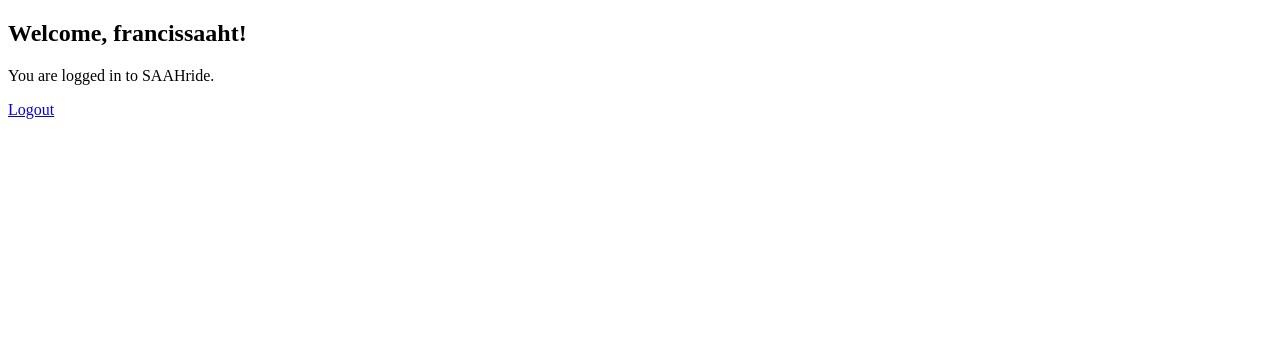
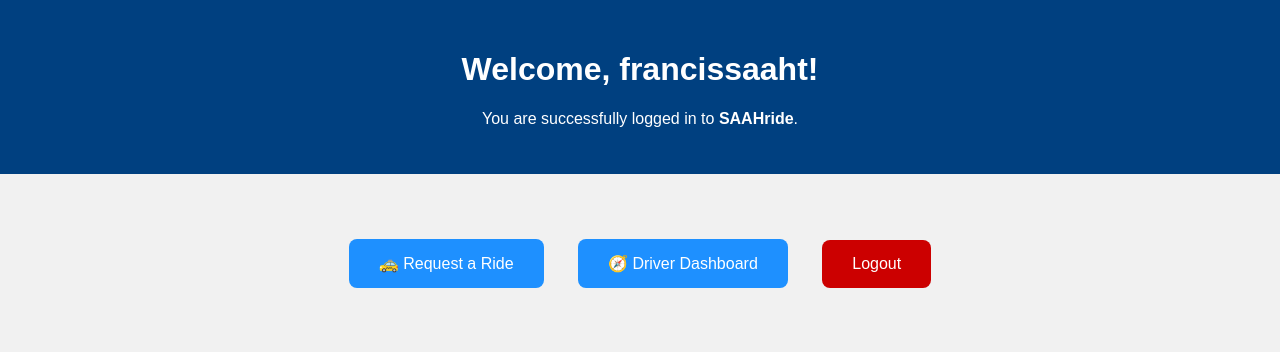
Before and after one commit to SAAHride/SAAHride, a Django app: page /dashboard/ in a window 1280 px wide. Shown: the top 352 px of the page. Run offline with Django 5.2, Linux system fonts and the light colour scheme; a user stored in the database is signed in.

Commit message:
Improved dashboard UI

```diff
--- a/accounts/templates/registration/dashboard.html
+++ b/accounts/templates/registration/dashboard.html
@@ -1,11 +1,61 @@
 <!DOCTYPE html>
-<html>
+<html lang="en">
 <head>
-    <title>Dashboard - SAAHride</title>
+    <meta charset="UTF-8">
+    <title>SAAHride Dashboard</title>
+    <style>
+        body {
+            font-family: Arial, sans-serif;
+            background: #f1f1f1;
+            margin: 0;
+            padding: 0;
+            text-align: center;
+        }
+
+        header {
+            background-color: #004080;
+            color: white;
+            padding: 30px 0;
+        }
+
+        main {
+            padding: 50px 20px;
+        }
+
+        .btn {
+            display: inline-block;
+            margin: 15px;
+            padding: 15px 30px;
+            background-color: #1e90ff;
+            color: white;
+            text-decoration: none;
+            border-radius: 8px;
+            font-size: 16px;
+        }
+
+        .btn:hover {
+            background-color: #0056b3;
+        }
+
+        .logout {
+            background-color: #cc0000;
+        }
+
+        .logout:hover {
+            background-color: #990000;
+        }
+    </style>
 </head>
 <body>
-    <h2>Welcome, {{ user.username }}!</h2>
-    <p>You are logged in to SAAHride.</p>
-    <a href="{% url 'logout' %}">Logout</a>
+    <header>
+        <h1>Welcome, {{ request.user.username }}!</h1>
+        <p>You are successfully logged in to <strong>SAAHride</strong>.</p>
+    </header>
+
+    <main>
+        <a href="{% url 'request_ride' %}" class="btn">🚕 Request a Ride</a>
+        <a href="{% url 'driver_dashboard' %}" class="btn">🧭 Driver Dashboard</a>
+        <a href="{% url 'logout' %}" class="btn logout">Logout</a>
+    </main>
 </body>
 </html>
```
